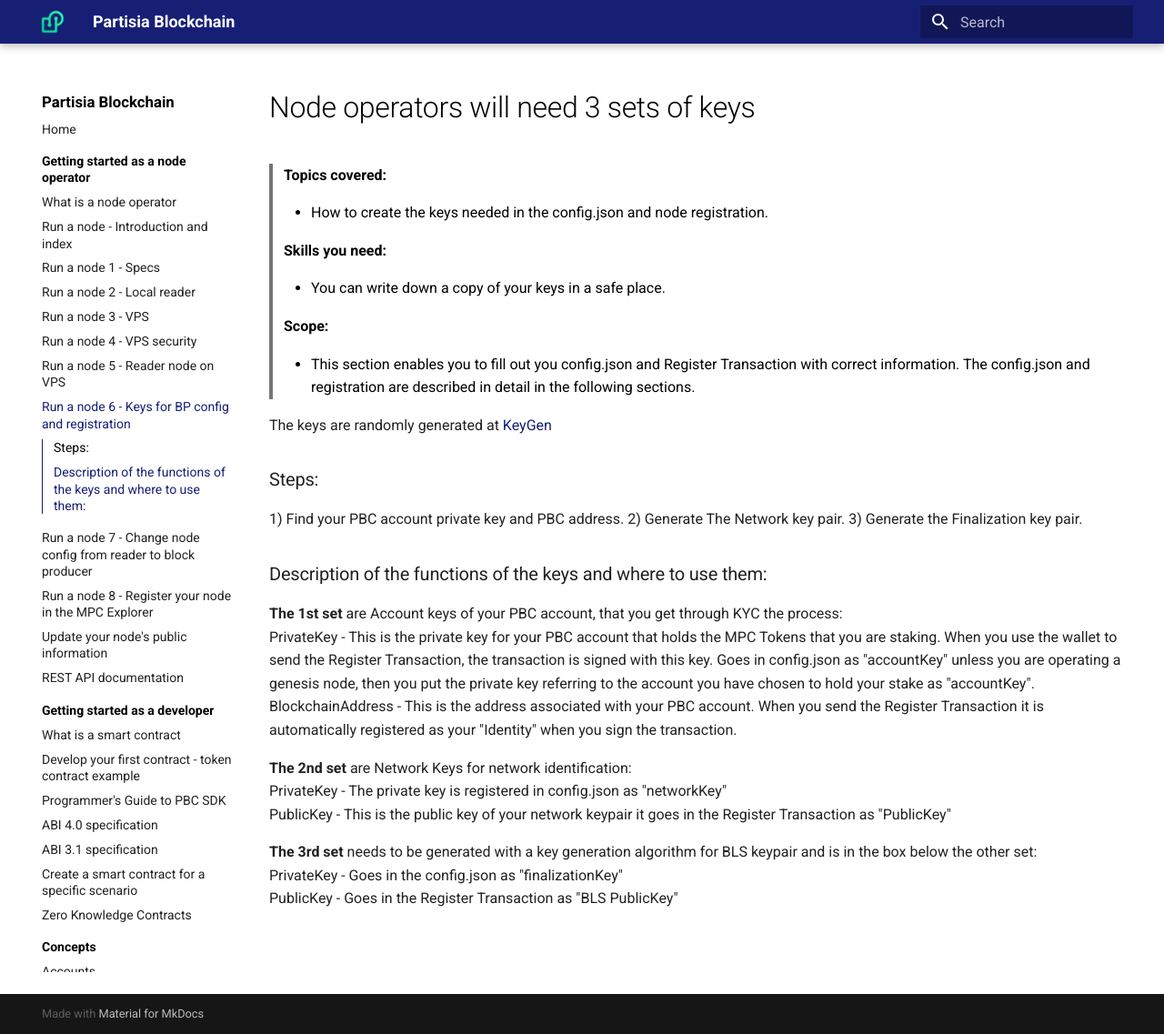
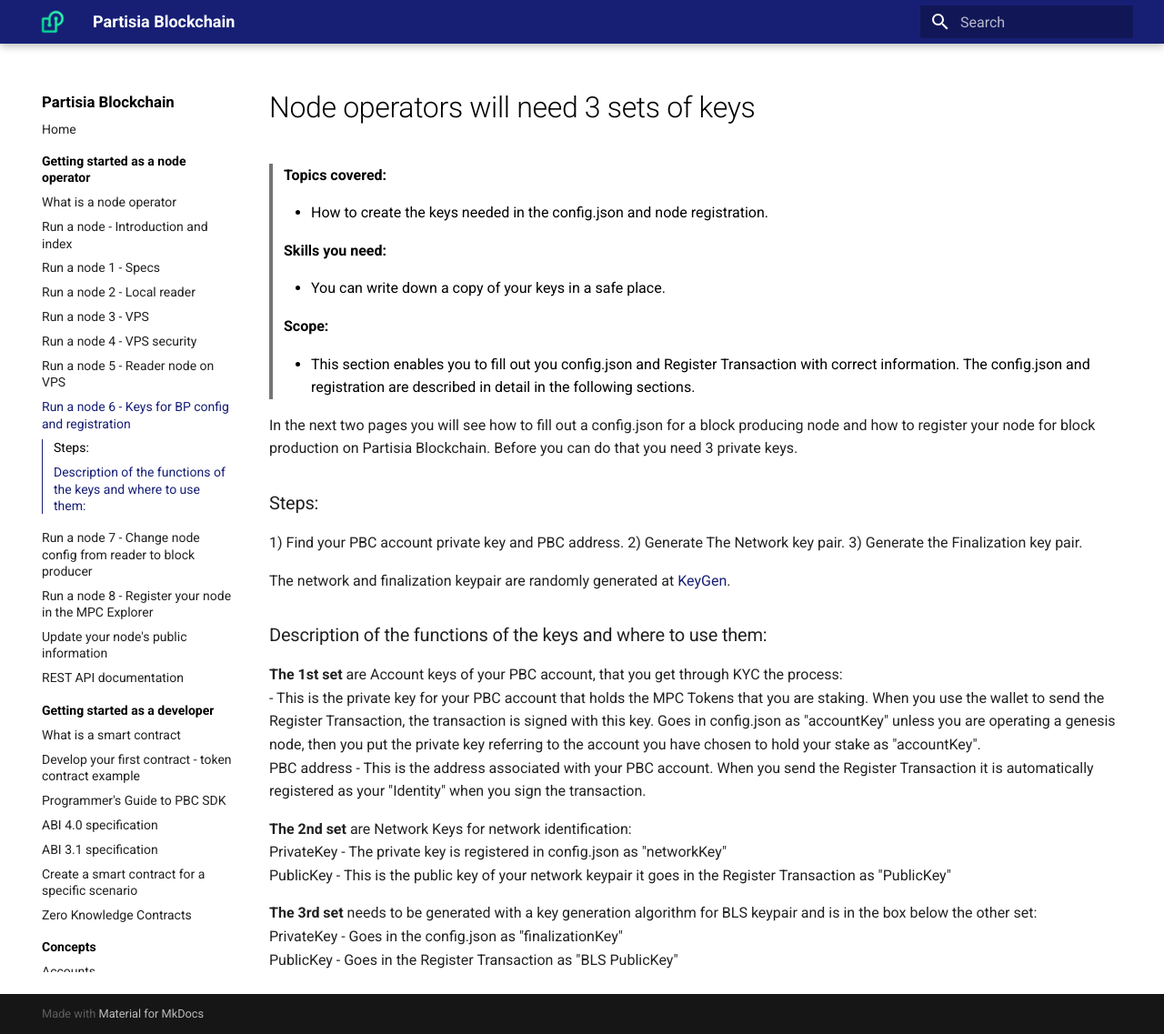
Before and after one commit to 0xSero/partisia-docs, an MkDocs documentation site: the page built from docs/operator-6-keys.md, in a window 1280 px wide and 1137 px high. Shown: the whole window at 91% size. Built offline with MkDocs 1.6.1 and Material for MkDocs 9.7.7, drawn with Linux system fonts in a browser that asks for light colours; a script that is not in the unit is left out.

```diff
--- a/docs/operator-6-keys.md
+++ b/docs/operator-6-keys.md
@@ -12,18 +12,20 @@
 >
 > - This section enables you to fill out you config.json and Register Transaction with correct information. The config.json and registration are described in detail in the following sections.
 
-The keys are randomly generated at [KeyGen](https://dashboard.partisiablockchain.com/keygen)
+In the next two pages you will see how to fill out a config.json for a block producing node and how to register your node for block production on Partisia Blockchain. Before you can do that you need 3 private keys.
 
 ### Steps:
 1) Find your PBC account private key and PBC address.
 2) Generate The Network key pair.
 3) Generate the Finalization key pair.
 
+The network and finalization keypair are randomly generated at [KeyGen](https://dashboard.partisiablockchain.com/keygen).
+
 ### Description of the functions of the keys and where to use them:
 
 **The 1st set**  are Account keys of your PBC account, that you get through KYC the process:
-PrivateKey - This is the private key for your PBC account that holds the MPC Tokens that you are staking. When you use the wallet to send the Register Transaction, the transaction is signed with this key. Goes in config.json as "accountKey" unless you are operating a genesis node, then you put the private key referring to the account you have chosen to hold your stake as "accountKey".
-BlockchainAddress - This is the address associated with your PBC account. When you send the Register Transaction it is automatically registered as your "Identity" when you sign the transaction.
+ - This is the private key for your PBC account that holds the MPC Tokens that you are staking. When you use the wallet to send the Register Transaction, the transaction is signed with this key. Goes in config.json as "accountKey" unless you are operating a genesis node, then you put the private key referring to the account you have chosen to hold your stake as "accountKey".
+PBC address - This is the address associated with your PBC account. When you send the Register Transaction it is automatically registered as your "Identity" when you sign the transaction.
 
 **The 2nd set** are Network Keys for network identification:
 PrivateKey - The private key is registered in config.json as "networkKey"
```
Also changed, not shown: docs/whatisano.md (+1 -1 lines).
